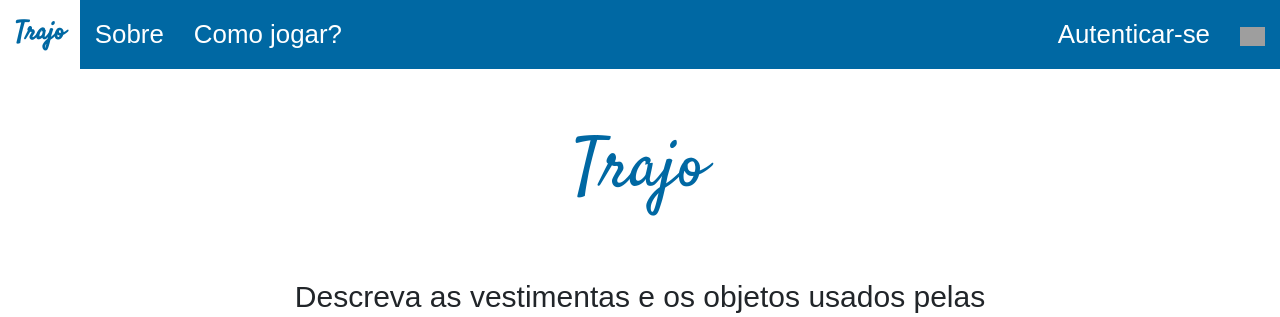
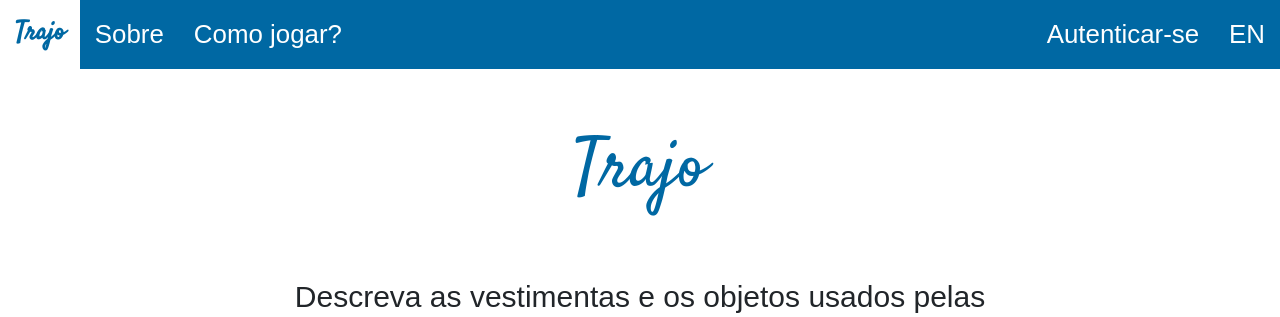
Before and after one commit to WikiMovimentoBrasil/trajo, a Flask app: page / in a window 1280 px wide. Shown: the top 317 px of the page. Run offline with Flask 2, Linux system fonts and the light colour scheme; parts of the project's set-up code (start-up, migrations or seed data) failed here and were passed over; some libraries are stand-ins or nearby versions; grey boxes are pictures that could not be loaded.

Commit message:
Changing flags

```diff
--- a/templates/topnavbar.html
+++ b/templates/topnavbar.html
@@ -3,10 +3,10 @@
     <a tabindex="0" id="sobre" href="{{url_for('sobre')}}">{{_("Sobre")}}</a>
     <a tabindex="0" id="tutorial" href="{{url_for('tutorial')}}">{{_("Como jogar?")}}</a>
     {% if lang != 'en' %}
-        <a class="right" tabindex="0" href="{{url_for('set_locale', return_to=request.script_root + request.full_path, lang='en')}}"><img src="https://upload.wikimedia.org/wikipedia/commons/0/08/Flag-us.svg" width="25px" alt="en"></a>
+        <a class="right" tabindex="0" href="{{url_for('set_locale', return_to=request.script_root + request.full_path, lang='en')}}">EN</a>
     {% endif %}
     {% if lang != 'pt' and lang != 'pt-br' and lang != 'pt_BR' %}
-        <a class="right" tabindex="0" href="{{url_for('set_locale', return_to=request.script_root + request.full_path, lang='pt')}}"><img src="https://upload.wikimedia.org/wikipedia/commons/7/70/Flag-br.svg" width="25px" alt="pt"></a>
+        <a class="right" tabindex="0" href="{{url_for('set_locale', return_to=request.script_root + request.full_path, lang='pt')}}">PT</a>
     {% endif %}
     {% if username %}
         <a class="right" tabindex="0" target="_blank" href="https://www.wikidata.org/wiki/Special:Contributions/{{username}}">{{username}}</a>
```
